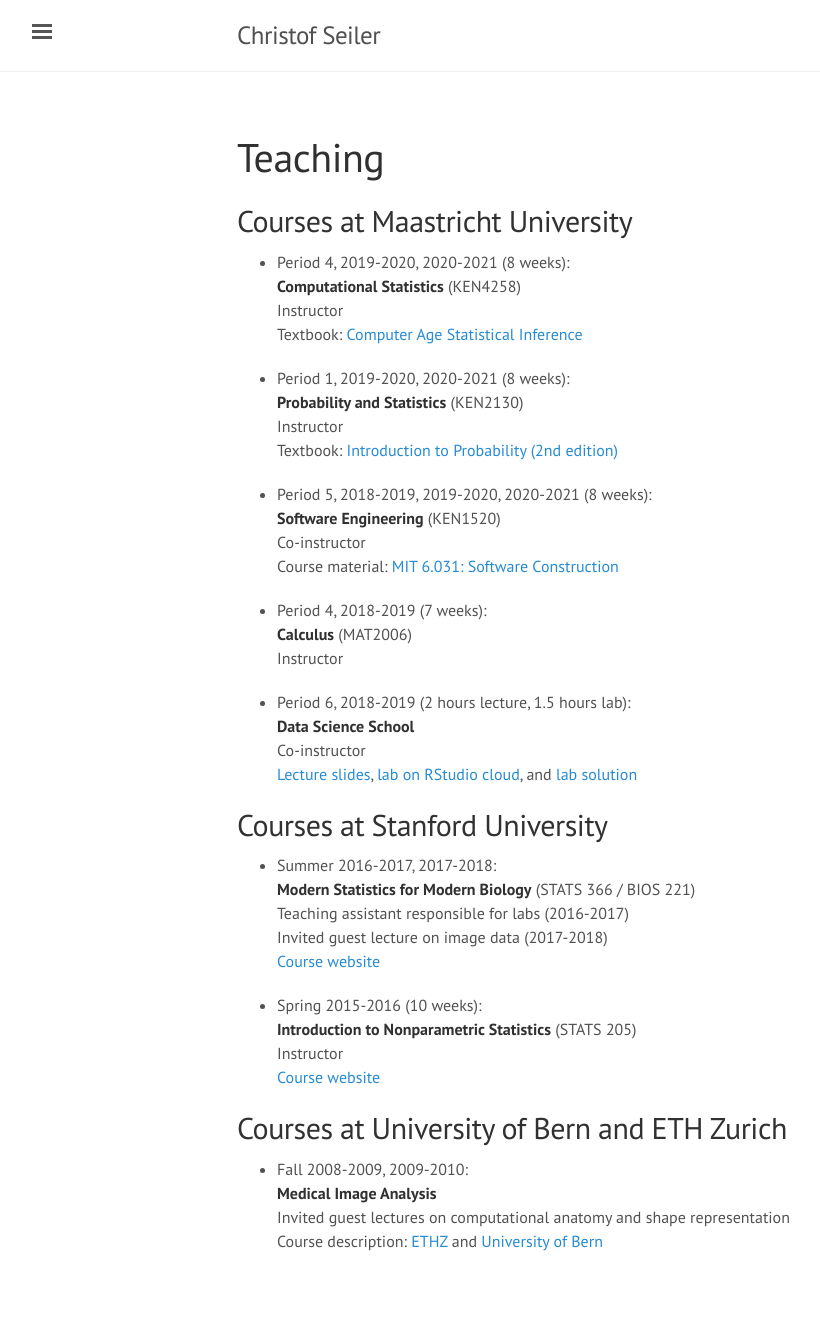
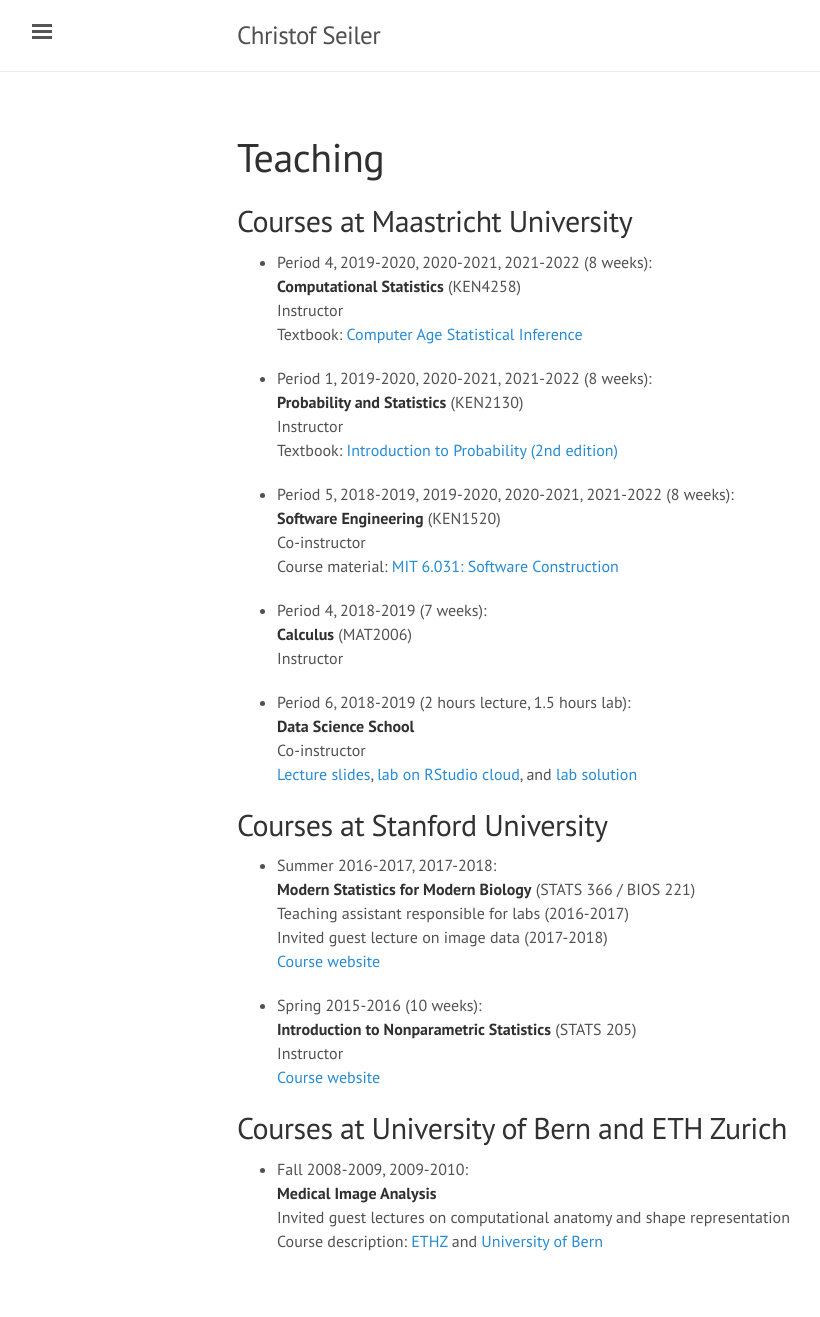
Before and after one commit to ChristofSeiler/ChristofSeiler.github.io, a Jekyll site: the page built from teaching.md, in a window 1280 px wide. Shown: the whole page, without its empty margins (3-823 px from the left). Built offline with Jekyll 4.4.1, drawn with Linux system fonts in a browser that asks for light colours.

Commit message:
update year

```diff
--- a/teaching.md
+++ b/teaching.md
@@ -5,17 +5,17 @@ title: Teaching
 
 ## Courses at Maastricht University
 
-* Period 4, 2019-2020, 2020-2021 (8 weeks): <br>
+* Period 4, 2019-2020, 2020-2021, 2021-2022 (8 weeks): <br>
 **Computational Statistics** (KEN4258) <br>
 Instructor <br>
 Textbook: [Computer Age Statistical Inference](https://web.stanford.edu/~hastie/CASI/)
 
-* Period 1, 2019-2020, 2020-2021 (8 weeks): <br>
+* Period 1, 2019-2020, 2020-2021, 2021-2022 (8 weeks): <br>
 **Probability and Statistics** (KEN2130) <br>
 Instructor <br>
 Textbook: [Introduction to Probability (2nd edition)](https://drive.google.com/file/d/1VmkAAGOYCTORq1wxSQqy255qLJjTNvBI/view)
 
-* Period 5, 2018-2019, 2019-2020, 2020-2021 (8 weeks): <br>
+* Period 5, 2018-2019, 2019-2020, 2020-2021, 2021-2022 (8 weeks): <br>
 **Software Engineering** (KEN1520) <br>
 Co-instructor <br>
 Course material: [MIT 6.031: Software Construction](http://web.mit.edu/6.031/)
```
